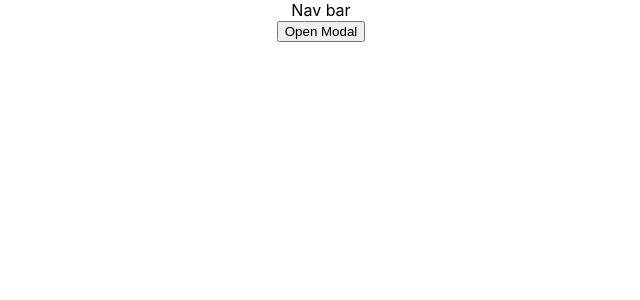
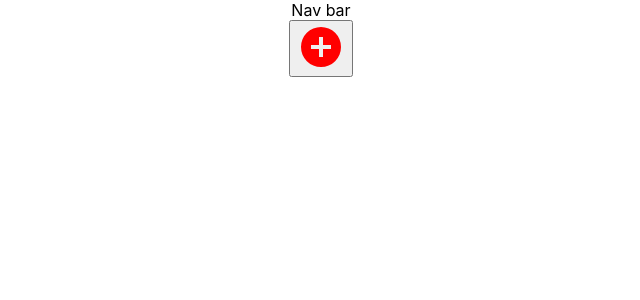
Before and after one commit to thelemon2020/ConcertApp, a React (Create React App) app: page / in a window 1280 px wide. Shown: the top 300 px of the page, without its empty margins (319-959 px from the left). Built offline with nearby package versions, Linux system fonts and the light colour scheme.

Commit message:
add timeline first draft

```diff
--- a/package.json
+++ b/package.json
@@ -3,6 +3,8 @@
   "version": "0.1.0",
   "private": true,
   "dependencies": {
+    "@mdi/js": "^6.7.96",
+    "@mdi/react": "^1.6.0",
     "@testing-library/jest-dom": "^5.16.4",
     "@testing-library/react": "^13.2.0",
     "@testing-library/user-event": "^13.5.0",
--- a/src/components/ConcertCard.tsx
+++ b/src/components/ConcertCard.tsx
@@ -6,7 +6,7 @@ interface ConcertCardProps {
 
 export const ConcertCard: React.FC<ConcertCardProps> = ({concert}) => {
   return (
-    <div data-testid='concert-card' className="shadow-lg p-20 w-1/3 mx-auto my-auto">
+    <div data-testid='concert-card' className="text-center shadow-lg w-80 mx-auto my-auto">
       <h2>Concert Date</h2>
       <p>{concert.date}</p>
       <h3>Convert Venue</h3>
--- a/src/components/ConcertForm.tsx
+++ b/src/components/ConcertForm.tsx
@@ -1,4 +1,5 @@
-import React, { useState } from "react";
+import React, { useContext, useState } from "react";
+import { ModalContext } from "./Home";
 import { TagDisplay } from "./TagDisplay";
 import { TagInput } from "./TagInput";
 
@@ -22,6 +23,8 @@ const ConcertForm: React.FC<ConcertFormProps> = ({addConcert}) => {
   });
 
   const [venue, setVenue] = useState<string>("");
+
+  const {onClose} = useContext(ModalContext);
 
   const handleKeyDown = (actId: string, value: string) => {
     if (actId === "headliningActs") {
@@ -56,6 +59,7 @@ const ConcertForm: React.FC<ConcertFormProps> = ({addConcert}) => {
   const handleSubmit = (event: React.MouseEvent<HTMLButtonElement>) => {
     console.log("concert", concert);
     addConcert(concert);
+    onClose();
   };
 
   return (
--- a/src/components/Home.tsx
+++ b/src/components/Home.tsx
@@ -1,31 +1,44 @@
 import React, { useState } from "react";
 import { ConcertCard } from "./ConcertCard";
 import ConcertForm, { Concert } from "./ConcertForm";
+import { mdiPlusCircle } from '@mdi/js'
+import Icon from "@mdi/react";
+import Timeline from "./Timeline";
 
 export const Home: React.FC = () => {
   const [concerts, setConcerts] = useState<Concert[]>([]);
 
   return (
     <>
-      <Modal>
+      <Modal title={'Add Concert'}>
         <ConcertForm
           addConcert={(concert) => setConcerts([...concerts, concert])}
         />
       </Modal>
-      {concerts.map((concert, index) => {
+      <div className="flex justify-center align-center columns-1">
+       <Timeline concerts={concerts} />
+      {/* {concerts.map((concert, index) => {
         return <ConcertCard concert={concert} key={index} />;
-      })}
+      })} */}
+      </div>
     </>
   );
 };
 
-const ModalContext = React.createContext({onClose : () => {}});
+export const ModalContext = React.createContext({onClose : () => {}});
+
 //do stuff with the above. You're welcome
-const Modal: React.FC<{ children: JSX.Element }> = ({ children }) => {
+const Modal: React.FC<{ children: JSX.Element, title: string }> = ({ children, title }) => {
   const [isOpen, setIsOpen] = useState(false);
   return (
-    <>
-      <button onClick={() => setIsOpen(true)}>Open Modal</button>
+    <ModalContext.Provider value={{onClose: () => setIsOpen(false)}}>
+      <button onClick={() => setIsOpen(true)}>
+        <Icon
+          path={mdiPlusCircle}
+          size={2}
+          color={"red"}
+        />
+      </button>
       {isOpen && (
         <div
           style={{
@@ -41,11 +54,12 @@ const Modal: React.FC<{ children: JSX.Element }> = ({ children }) => {
           }}
         >
           <div style={{ backgroundColor: "white" }}>
+            <h3>{title}</h3>
             {children}
             <button onClick={() => setIsOpen(false)}>Close</button>
           </div>
         </div>
       )}
-    </>
+    </ModalContext.Provider>
   );
 };
--- /dev/null
+++ b/src/components/Timeline.tsx
@@ -0,0 +1,16 @@
+import React from "react";
+import { Concert } from "./ConcertForm";
+import { mdiCheckboxBlankCircle } from "@mdi/js";
+import Icon from "@mdi/react";
+
+const Timeline: React.FC<{ concerts: Concert[] }> = ({ concerts }) => {
+  return (
+    <div className="w-5 h-screen bg-red-500 flex-col">
+      {concerts.map((concert, index) => {
+        return <Icon path={mdiCheckboxBlankCircle} size={1} />;
+      })}
+    </div>
+  );
+};
+
+export default Timeline;
```
Also changed, not shown: 2 other files (tests, documents, lock files or other folders).
